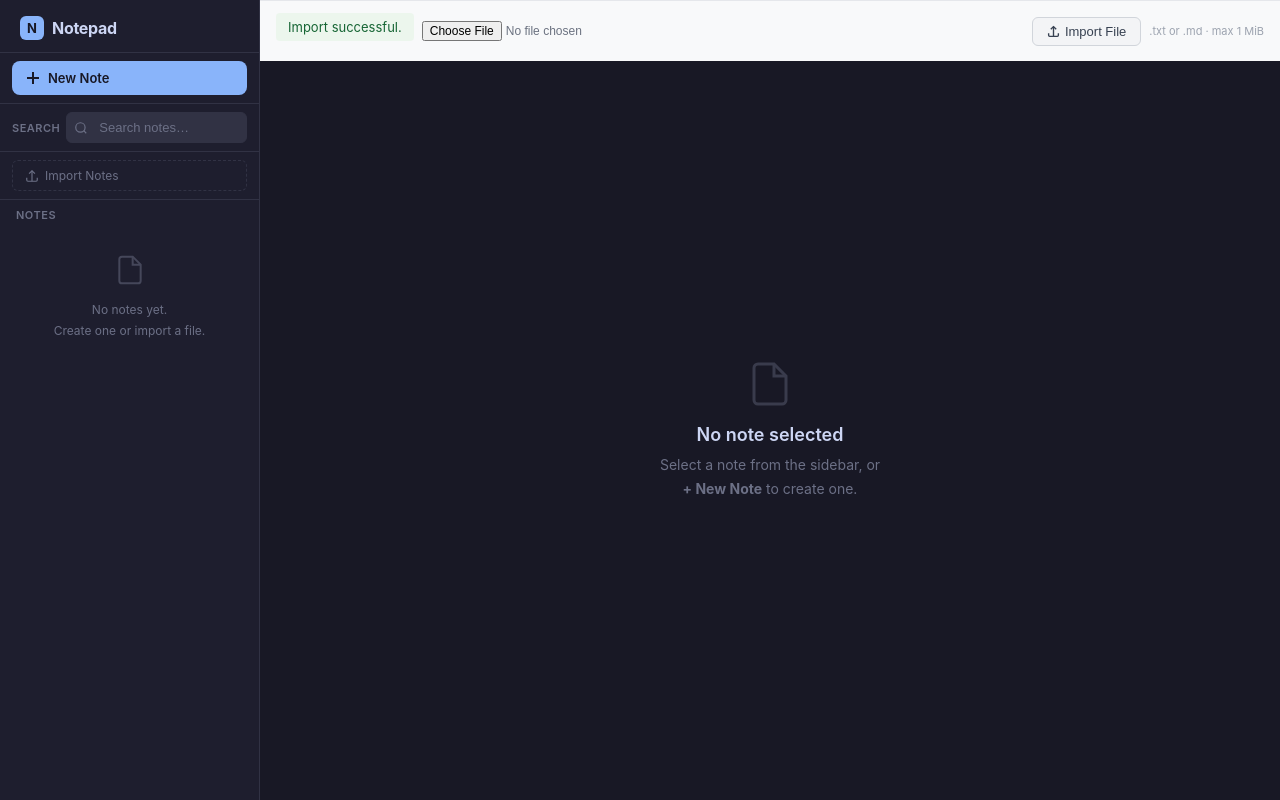
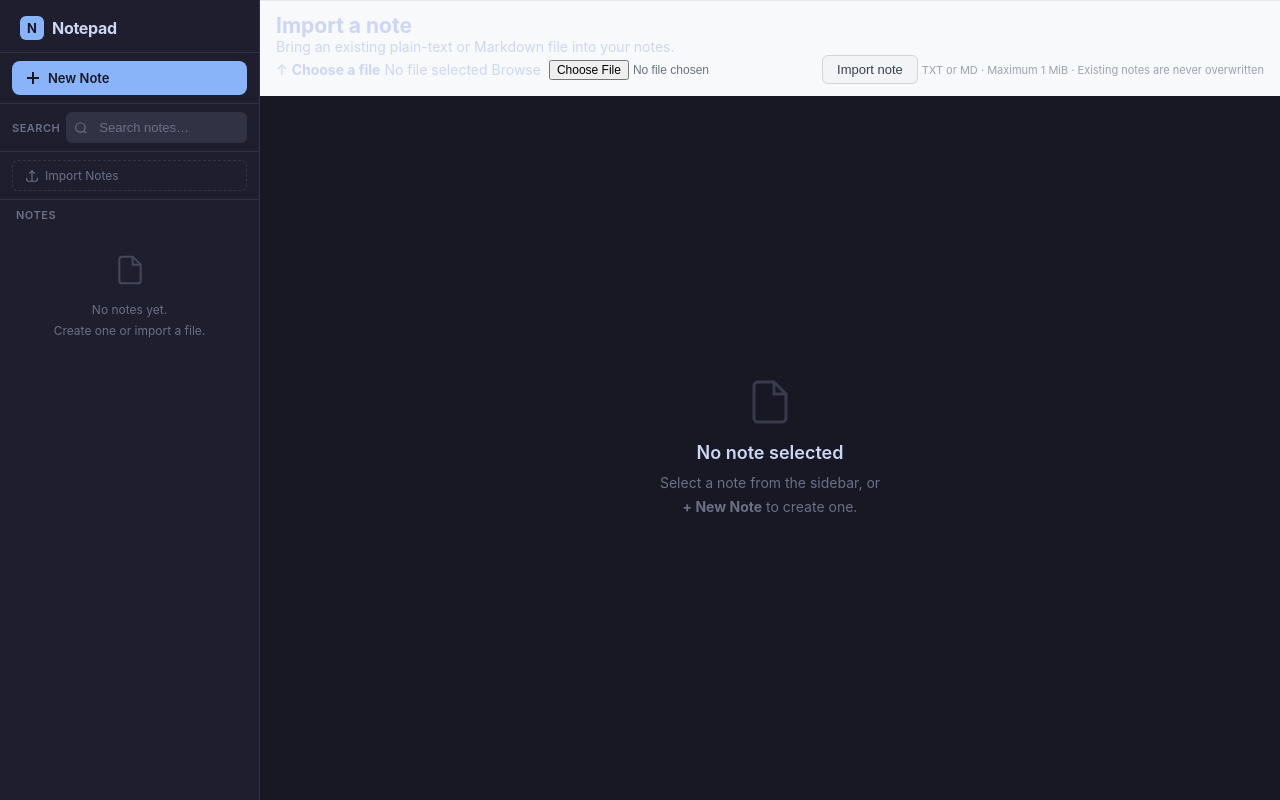
Before and after one commit to Johnixepic/djagngofinalNp, a Django app: page /notes/ in a window 1280 px wide. Run offline with Django 5.2, Linux system fonts and the light colour scheme; data that the repository does not hold is empty; some libraries are stand-ins or nearby versions.

Commit message:
NP-020: polish import selection and feedback

```diff
--- a/notepad/templates/notepad/list.html
+++ b/notepad/templates/notepad/list.html
@@ -2,35 +2,38 @@
 {% block title %}Notepad — All Notes{% endblock %}
 {% block content %}
 <!-- Import section at top of editor area -->
-<div class="import-section-editor" id="import-area">
-    <form method="post" action="{% url 'notepad:note_import' %}" enctype="multipart/form-data" class="import-form">
+<section class="import-section-editor" id="import-area" aria-labelledby="import-heading">
+    <div class="import-heading">
+        <div>
+            <h2 id="import-heading">Import a note</h2>
+            <p>Bring an existing plain-text or Markdown file into your notes.</p>
+        </div>
+    </div>
+    <form method="post" action="{% url 'notepad:note_import' %}" enctype="multipart/form-data" class="import-form" id="import-form">
         {% csrf_token %}
-        <div class="import-feedback{% if import_form and import_form.errors %} has-error{% endif %}">
-            {% if import_form.errors %}
-            <div class="form-errors">
-                <ul>
-                {% for field in import_form %}
-                    {% for error in field.errors %}
-                    <li>{{ error }}</li>
-                    {% endfor %}
-                {% endfor %}
-                {% for error in import_form.non_field_errors %}
-                    <li>{{ error }}</li>
-                {% endfor %}
-                </ul>
-            </div>
-            {% else %}
-            <p class="import-success">Import successful.</p>
-            {% endif %}
+        {% if import_form and import_form.errors %}
+        <div class="import-errors" role="alert">
+            {% for field in import_form %}
+                {% for error in field.errors %}<p>{{ error }}</p>{% endfor %}
+            {% endfor %}
+            {% for error in import_form.non_field_errors %}<p>{{ error }}</p>{% endfor %}
         </div>
-        <input type="file" name="file" accept=".txt,.md" class="import-input">
-        <button type="submit" class="btn btn-import">
-            <svg width="13" height="13" viewBox="0 0 24 24" fill="none" stroke="currentColor" stroke-width="2.5"><path d="M21 15v4a2 2 0 0 1-2 2H5a2 2 0 0 1-2-2v-4"/><polyline points="17 8 12 3 7 8"/><line x1="12" y1="3" x2="12" y2="21"/></svg>
-            Import File
-        </button>
-        <span class="import-hint">.txt or .md · max 1 MiB</span>
+        {% endif %}
+        <label for="import-file" class="import-file-picker">
+            <span class="import-file-icon" aria-hidden="true">↑</span>
+            <span class="import-file-copy">
+                <strong>Choose a file</strong>
+                <span id="import-file-name">No file selected</span>
+            </span>
+            <span class="import-file-action">Browse</span>
+        </label>
+        <input type="file" name="file" id="import-file" accept=".txt,.md,text/plain,text/markdown" class="import-input" required>
+        <div class="import-actions">
+            <button type="submit" class="btn btn-import" id="import-submit" disabled>Import note</button>
+            <span class="import-hint">TXT or MD · Maximum 1 MiB · Existing notes are never overwritten</span>
+        </div>
     </form>
-</div>
+</section>
 
 {% block editor_content %}
 <div class="empty-state">
@@ -41,25 +44,27 @@
 {% endblock %}
 
 <script nonce="{{ request.csp_nonce }}">
-// Show delete buttons on hover for each file item
-document.querySelectorAll('.file-item').forEach(item => {
-    const form = item.querySelector('.delete-form');
-    if (!form) return;
-    item.addEventListener('mouseenter', () => {
-        form.style.display = 'flex';
-    });
-    item.addEventListener('mouseleave', () => {
-        form.style.display = 'none';
+document.querySelectorAll('.delete-form[data-confirm]').forEach(form => {
+    form.addEventListener('submit', function (event) {
+        if (!window.confirm(this.dataset.confirm)) event.preventDefault();
     });
 });
-
-// Handle delete confirmation
-document.querySelectorAll('.delete-form[data-confirm]').forEach(form => {
-    form.addEventListener('submit', function(e) {
-        if (!confirm(this.dataset.confirm)) {
-            e.preventDefault();
-        }
+const importInput = document.getElementById('import-file');
+const importFileName = document.getElementById('import-file-name');
+const importSubmit = document.getElementById('import-submit');
+const importForm = document.getElementById('import-form');
+if (importInput && importFileName && importSubmit) {
+    importInput.addEventListener('change', () => {
+        const file = importInput.files && importInput.files[0];
+        importFileName.textContent = file ? file.name + ' · ' + (file.size / 1024).toFixed(1) + ' KiB' : 'No file selected';
+        importSubmit.disabled = !file;
     });
-});
+}
+if (importForm && importSubmit) {
+    importForm.addEventListener('submit', () => {
+        importSubmit.disabled = true;
+        importSubmit.textContent = 'Importing…';
+    });
+}
 </script>
 {% endblock %}
```
